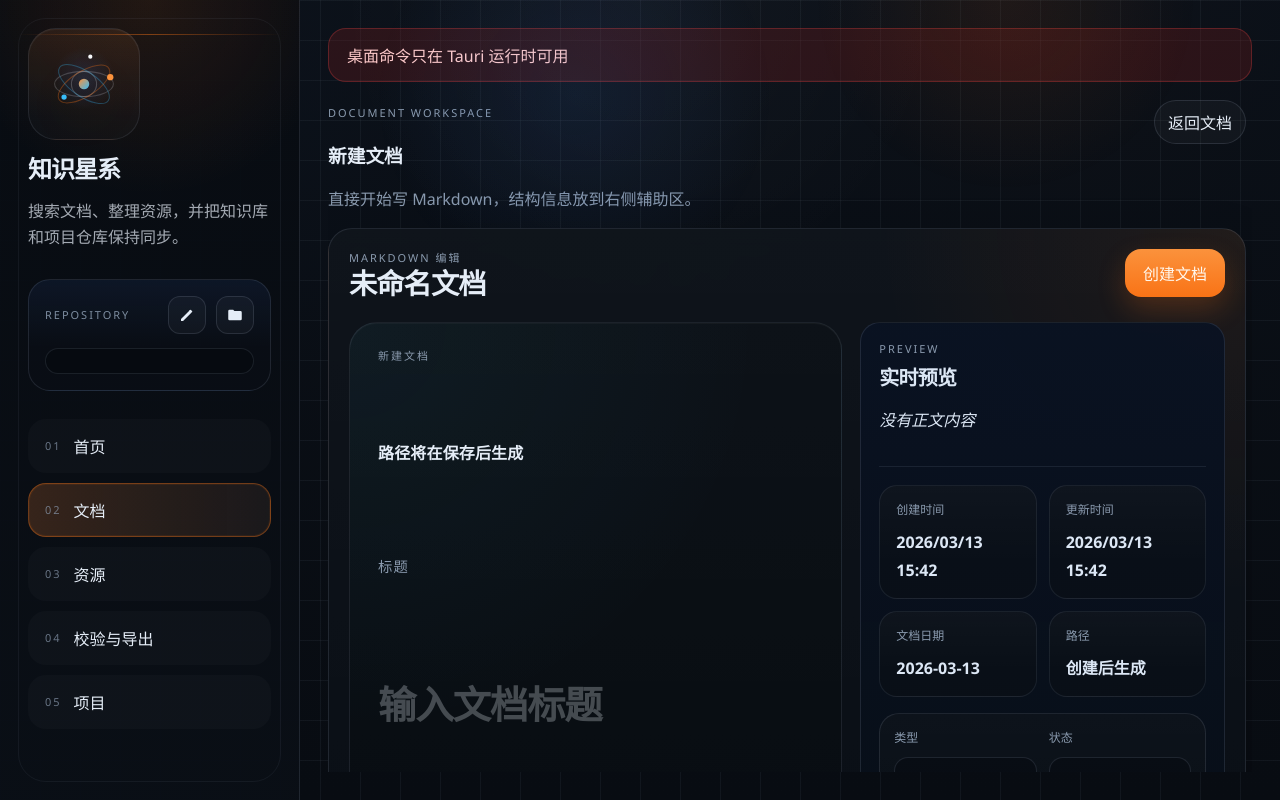
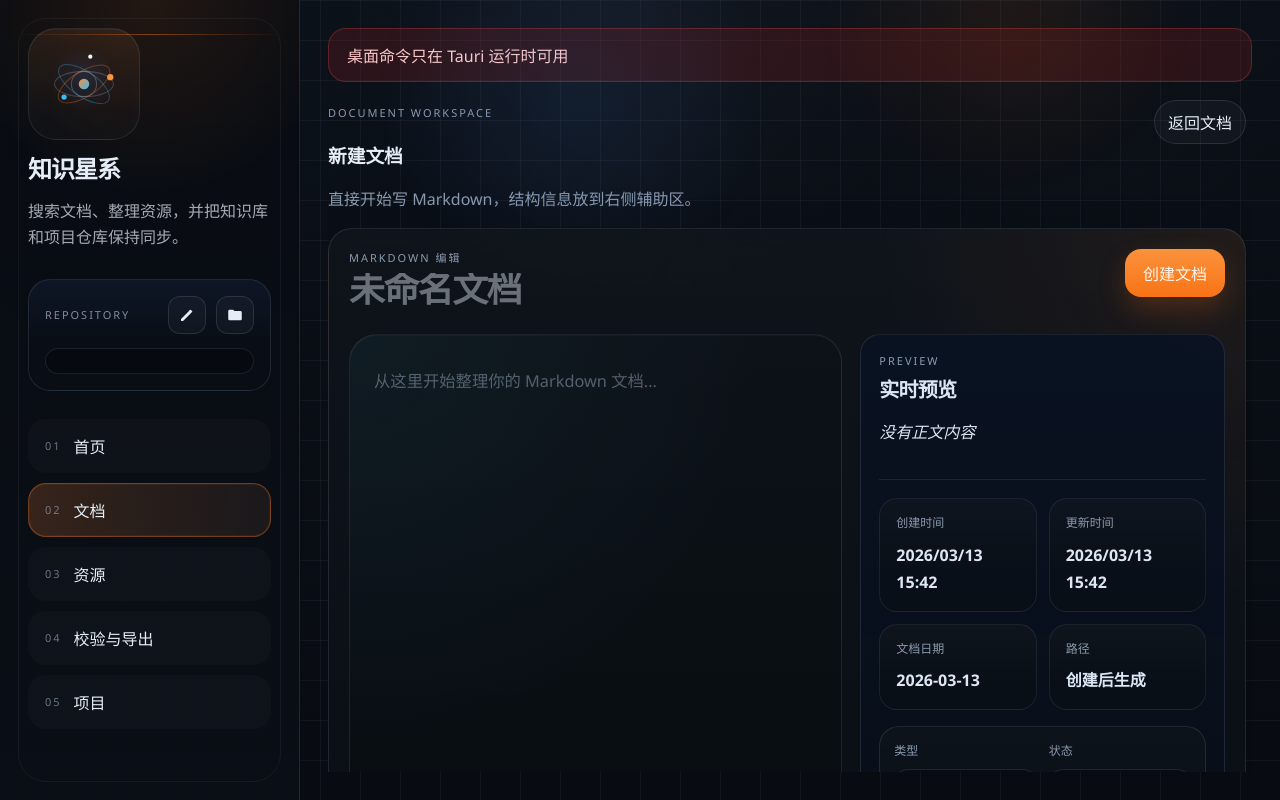
Before and after one commit to XiongJingzhi/knowledge-galaxy, a React (Vite) app in the folder apps/desktop/: page /documents/new in a window 1280 px wide. Built offline with nearby package versions, Linux system fonts and the light colour scheme.

Commit message:
feat: inline desktop document title editing

```diff
--- a/apps/desktop/src/components/DocumentEditor.tsx
+++ b/apps/desktop/src/components/DocumentEditor.tsx
@@ -87,7 +87,14 @@ export function DocumentEditor({
       <div className="detail-panel__header">
         <div className="document-editor__headline">
           <span className="eyebrow">{mode === "create" ? "Markdown 编辑" : draft.path}</span>
-          <h2 data-testid="document-editor-title">{draft.title || (mode === "create" ? "未命名文档" : "文档编辑")}</h2>
+          <input
+            aria-label="标题"
+            className="document-editor__title-input"
+            data-testid="document-editor-title"
+            placeholder="未命名文档"
+            value={draft.title}
+            onChange={(event) => patch({ title: event.currentTarget.value })}
+          />
         </div>
         <div className="detail-panel__status">
           {dirty ? <span className="status-pill is-dirty">未保存变更</span> : null}
@@ -105,25 +112,7 @@ export function DocumentEditor({
         <div className="document-editor-grid">
           <section className="editor-column">
             <section className="document-writer" data-testid="document-writer">
-              <div className="document-writer__context">
-                <span className="eyebrow">{mode === "create" ? "新建文档" : "文档工作区"}</span>
-                <strong>{draft.path || "路径将在保存后生成"}</strong>
-              </div>
-              <label className="document-writer__title">
-                <span>标题</span>
-                <input
-                  aria-label="标题"
-                  placeholder="输入文档标题"
-                  value={draft.title}
-                  onChange={(event) => patch({ title: event.currentTarget.value })}
-                />
-              </label>
               <section className="document-writer__body">
-                <div className="document-writer__body-header">
-                  <span className="document-writer__badge" data-testid="document-writer-badge">
-                    Markdown 编辑
-                  </span>
-                </div>
                 <textarea
                   aria-label="Markdown 正文"
                   placeholder="从这里开始整理你的 Markdown 文档..."
--- a/apps/desktop/src/styles.css
+++ b/apps/desktop/src/styles.css
@@ -912,10 +912,27 @@ pre {
   gap: 8px;
 }
 
-.document-editor__headline h2 {
-  font-size: clamp(1.65rem, 2.2vw, 2.15rem);
-  letter-spacing: -0.03em;
-  line-height: 1.08;
+.document-editor__title-input {
+  width: 100%;
+  max-width: 720px;
+  padding: 0;
+  border: 0;
+  outline: 0;
+  background: transparent;
+  color: var(--ink);
+  font-family: "Iowan Old Style", "Palatino Linotype", "Book Antiqua", Georgia, serif;
+  font-size: clamp(1.8rem, 2.8vw, 2.8rem);
+  font-weight: 700;
+  letter-spacing: -0.04em;
+  line-height: 1.02;
+}
+
+.document-editor__title-input::placeholder {
+  color: rgba(226, 232, 240, 0.44);
+}
+
+.document-editor__title-input:focus {
+  color: var(--accent-soft);
 }
 
 .activity-item {
@@ -1914,9 +1931,9 @@ pre {
 
 .document-writer {
   display: grid;
-  gap: 22px;
+  gap: 16px;
   min-height: 100%;
-  padding: 24px 28px 28px;
+  padding: 24px 18px 24px;
   border: 1px solid rgba(148, 163, 184, 0.14);
   border-radius: 28px;
   background:
@@ -1938,64 +1955,11 @@ pre {
   word-break: break-all;
 }
 
-.document-writer__title {
-  display: grid;
-  gap: 10px;
-}
-
-.document-writer__title span {
-  color: var(--muted);
-  font-size: 0.9rem;
-  letter-spacing: 0.08em;
-  text-transform: uppercase;
-}
-
-.document-writer__title input {
-  width: 100%;
-  padding: 0;
-  border: 0;
-  outline: 0;
-  background: transparent;
-  color: var(--ink);
-  font-family: "Iowan Old Style", "Palatino Linotype", "Book Antiqua", Georgia, serif;
-  font-size: clamp(2rem, 3vw, 3.2rem);
-  font-weight: 700;
-  line-height: 1.08;
-  letter-spacing: -0.03em;
-}
-
-.document-writer__title input::placeholder {
-  color: rgba(226, 232, 240, 0.28);
-}
-
 .document-writer__body {
   display: grid;
   gap: 14px;
   min-height: 0;
-  padding: 22px 22px 18px;
-  border: 1px solid rgba(148, 163, 184, 0.12);
-  border-radius: 24px;
-  background: rgba(5, 8, 13, 0.7);
-}
-
-.document-writer__body-header {
-  display: flex;
-  align-items: center;
-  justify-content: flex-start;
-}
-
-.document-writer__badge {
-  display: inline-flex;
-  align-items: center;
-  min-height: 32px;
-  padding: 0 12px;
-  border: 1px solid rgba(249, 115, 22, 0.2);
-  border-radius: 999px;
-  background: rgba(249, 115, 22, 0.08);
-  color: rgba(253, 186, 116, 0.92);
-  font-size: 0.84rem;
-  letter-spacing: 0.08em;
-  text-transform: uppercase;
+  padding: 8px 6px 0;
 }
 
 .document-writer__body textarea {
```
Also changed, not shown: 3 other files (tests, documents, lock files or other folders).
